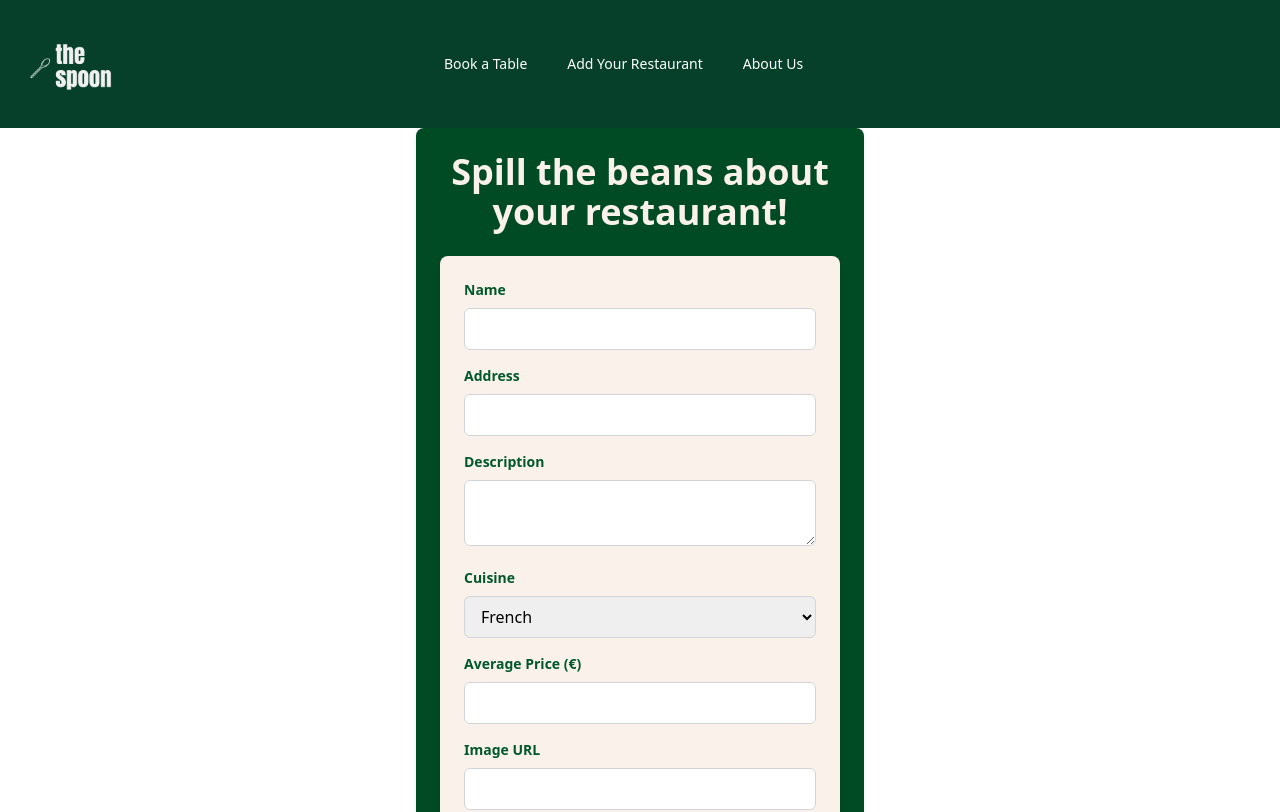
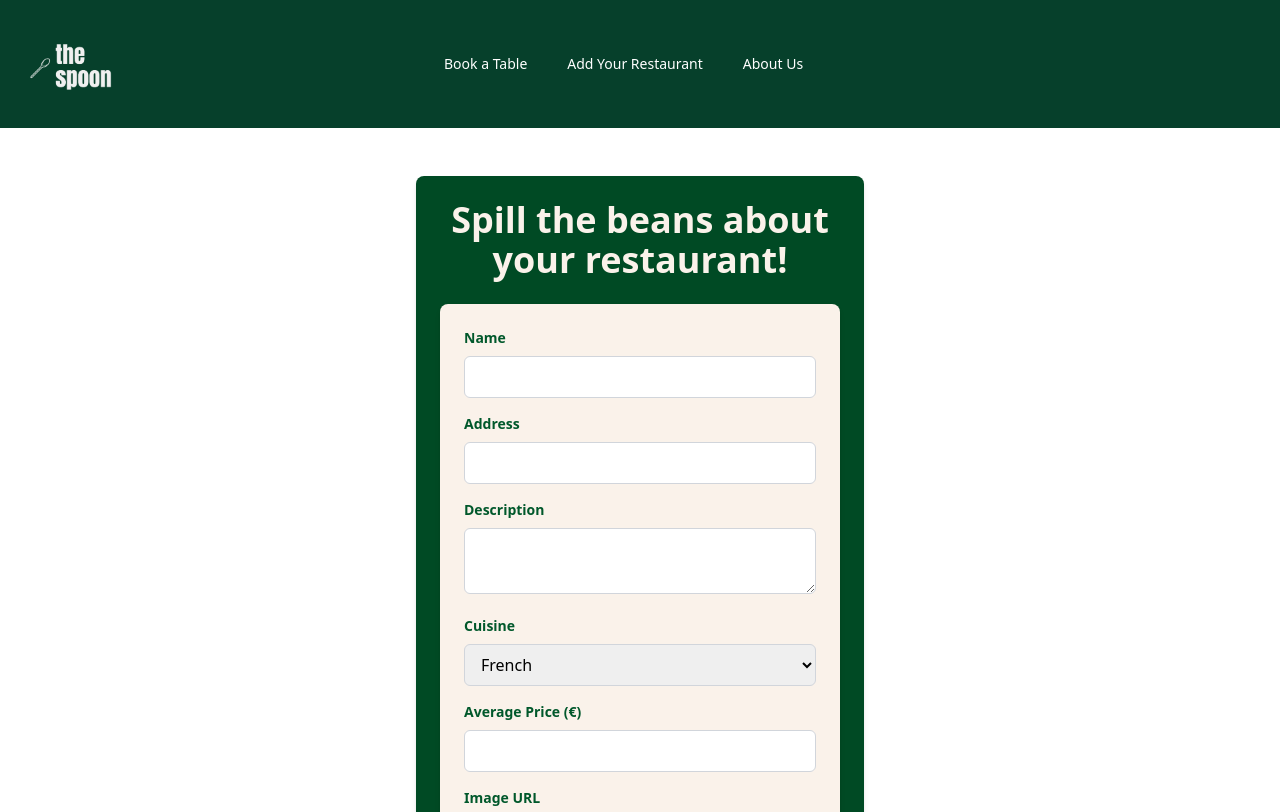
Before and after one commit to ironhack-the-spoon/project2, a React (Vite) app: page /add-restaurant in a window 1280 px wide. Shown: the top 812 px of the page. Built offline with nearby package versions, Linux system fonts and the light colour scheme.

Commit message:
Add marging to the add restaurant form

```diff
--- a/src/components/NavBar.jsx
+++ b/src/components/NavBar.jsx
@@ -1,4 +1,4 @@
-import React, { useState } from "react";
+import { useState } from "react";
 import { Link } from "react-router-dom";
 import SpoonLogo from "../images/the-spoon-light.png";
 
--- a/src/pages/AddRestaurantPage.jsx
+++ b/src/pages/AddRestaurantPage.jsx
@@ -2,7 +2,7 @@ import AddRestaurantForm from "../components/AddRestaurantForm";
 
 function AddRestaurantPage() {
   return (
-    <div className="max-w-md mx-auto p-6 bg-green-700 shadow-md rounded-lg">
+    <div className="max-w-md mx-auto mt-12 mb-12 p-6 bg-green-700 shadow-md rounded-lg">
       <h1 className="text-4xl font-bold text-beige-light mb-6 text-center">
         Spill the beans about your restaurant!
       </h1>
```
